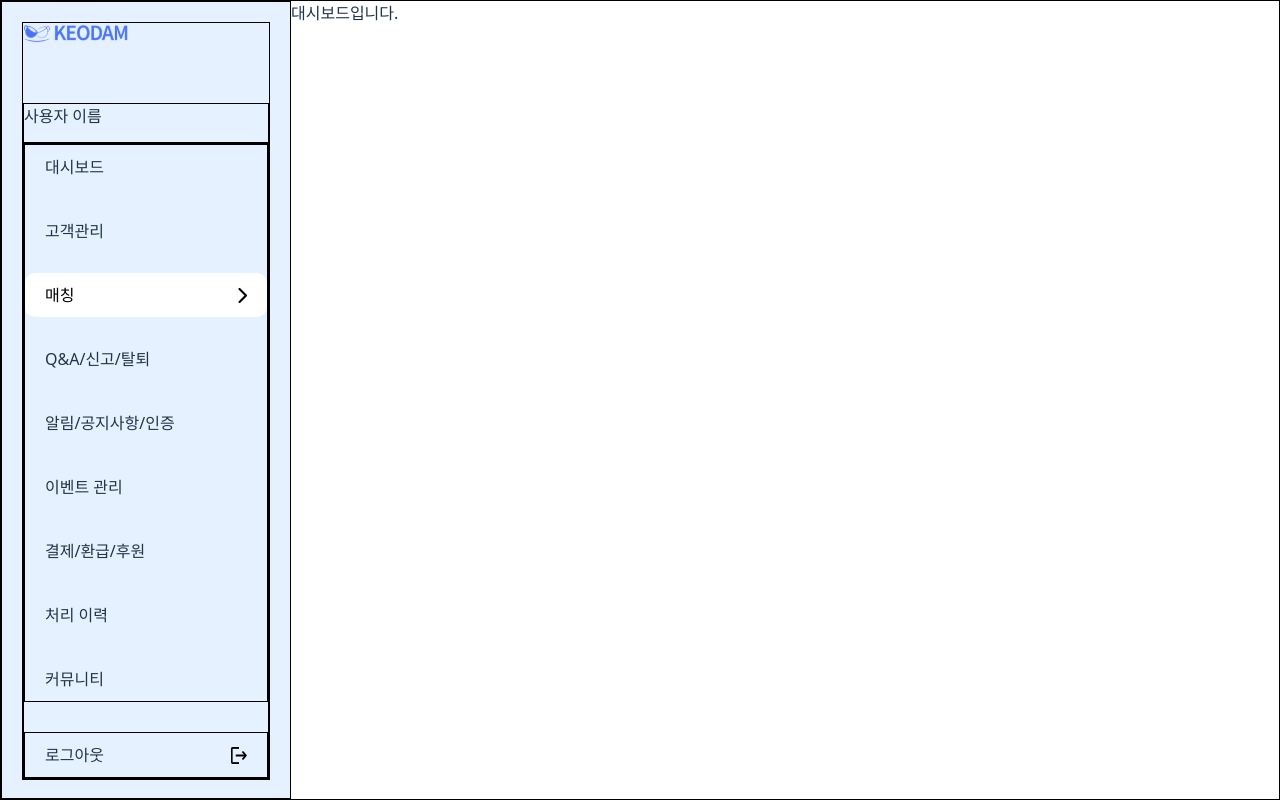
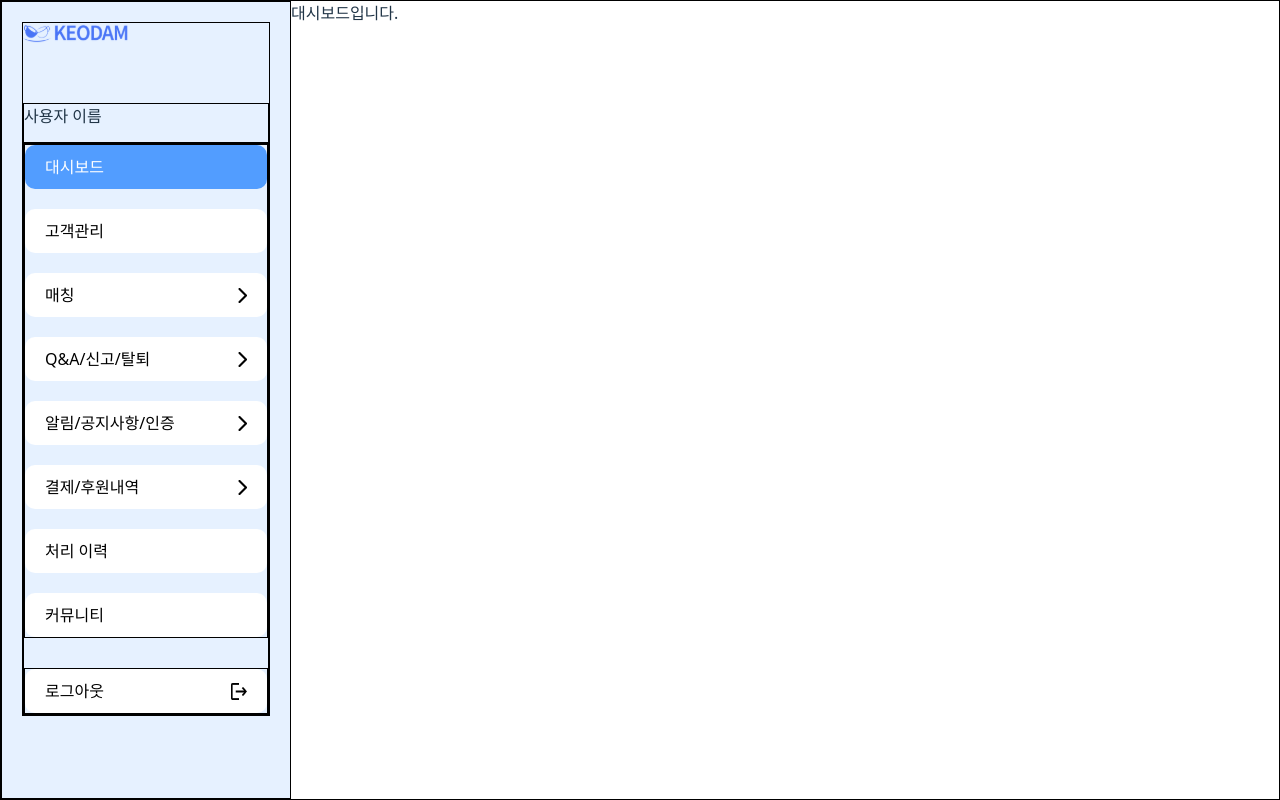
Before and after one commit to keodam/keodam-frontend-web, a React (Vite) app: page /dash in a window 1280 px wide. Built offline with nearby package versions, Linux system fonts and the light colour scheme.

Commit message:
feat: LeftNavBar 드랍다운 기능 및 서브메뉴 필터 추가

```diff
--- a/src/components/Admin/LeftNavBar.module.less
+++ b/src/components/Admin/LeftNavBar.module.less
@@ -10,7 +10,6 @@
 }
 .contents {
   width: 100%;
-  // height: 100%;
   border: 1px solid black;
 
 }
@@ -25,7 +24,6 @@
 }
 .buttonsContainer {
   width: 100%;
-  // height: 93%;
   border: 1px solid black;
 
   display: flex;
@@ -66,25 +64,52 @@
 }
 
 .buttonChange {
-  padding: 0 20px;
+  padding: 0 20px 10px 27px;
   display: flex;
+  gap: 8px;
   flex-direction: column;
   background-color: inherit;
   color: inherit;
 }
 
+/* 호버 효과 */
 .buttonContainer:hover {
   background-color: #529DFF;
-  color: white;
 }
 
+.buttonContainer:hover .button {
+  color: white;
+  font-weight: bold;
+}
+
+/* 활성화(선택) 효과 */
 .active {
   background-color: #529DFF;
+}
+
+.active .button {
   color: white;
+  font-weight: bold;
 }
+
 
 .icon{
   display: flex;
   align-items: center;
   justify-content: center;
 }
+
+/* 추가: 드롭다운 서브메뉴 스타일 */
+.subMenuItem {
+  color: rgba(255, 255, 255, 0.6);
+  cursor: pointer;
+}
+
+.subMenuItem:hover {
+  color: white;
+}
+
+.selected {
+  color: white;
+  font-weight: bold;
+}
--- a/src/components/Admin/LeftNavBar.tsx
+++ b/src/components/Admin/LeftNavBar.tsx
@@ -1,117 +1,253 @@
 import styles from "./LeftNavBar.module.less";
 import { useState } from "react";
-import { Navigate, useNavigate } from "react-router-dom";
-import 로고 from "../../assets/Admin/navbar logo.svg"
-import 화살표 from "../../assets/Admin/icon/add.png"
-import 흰색화살표 from "../../assets/Admin/icon/addWhite.png"
-import 아래흰색화살표 from "../../assets/Admin/icon/addWhiteChange.png"
-import 로그아웃 from "../../assets/Admin/icon/logout.png"
+import { useNavigate, useLocation } from "react-router-dom";
+import 로고 from "../../assets/Admin/navbar logo.svg";
+import 화살표 from "../../assets/Admin/icon/add.png";
+import 흰색화살표 from "../../assets/Admin/icon/addWhite.png";
+import 아래흰색화살표 from "../../assets/Admin/icon/addWhiteChange.png";
+import 로그아웃 from "../../assets/Admin/icon/logout.png";
+
 const LeftNavBar = () => {
+  const [isMatchingOpen, setIsMatchingOpen] = useState(false);
+  const [isQnaOpen, setIsQnaOpen] = useState(false);
+  const [isNoticeOpen, setIsNoticeOpen] = useState(false);
+  const [isPayOpen, setIsPayOpen] = useState(false);
 
-  const [userName, setUserName] = useState<string>("사용자 이름");
-  // hover(마우스가 올라갔을 때)이미지 변경
-  // 클릭시 이미지 변경
-  const [isHover, setIsHover] = useState(false);
-  const [isOpen, setIsOpen] = useState(false);
+  const [hoverTarget, setHoverTarget] = useState<string | null>(null);
+
+  const location = useLocation();
+  const params = new URLSearchParams(location.search);
+  const filter = params.get("filter");
 
   const navigate = useNavigate();
-  const goDash = () => {
-    navigate("../dash");
-  };
-  const goUser = () => {
-    navigate("../user");
-  };
-  const goMatching = () => {
-    navigate("../matching");
-  };
-  const goSupport = () => {
-    navigate("../support");
-  };
-  const goNotice = () => {
-    navigate("../notice");
-  };
-  const goEvent = () => {
-    navigate("../event");
-  };
-  const goPay = () => {
-    navigate("../pay");
-  };
-  const goHistory = () => {
-    navigate("../history");
-  };
-  const goCommunity = () =>{
-    navigate("../")
-  }
 
   const handleMatchingClick = () => {
-    goMatching();
-    setIsOpen(!isOpen);
+    setIsMatchingOpen(true);
+    setIsQnaOpen(false);
+    setIsNoticeOpen(false);
+    setIsPayOpen(false);
+    navigate("/matching?filter=커피챗 신청현황");
   };
 
-  // 현재 로그아웃 기능은 따로 없고 그냥 navigate만 박아둠 나중에 수정
-  const handleLogOut = () => {
-    navigate("../login");
+  const handleSubMenuClick = (menu: string) => {
+    navigate(`/matching?filter=${encodeURIComponent(menu)}`);
   };
+
+  const handleQnaClick = () => {
+    setIsMatchingOpen(false);
+    setIsQnaOpen(true);
+    setIsNoticeOpen(false);
+    setIsPayOpen(false);
+    navigate("/support?filter=Q&A");
+  };
+
+  const handleQnaSubMenuClick = (menu: string) => {
+    navigate(`/support?filter=${encodeURIComponent(menu)}`);
+  };
+
+  const handleNoticeClick = () => {
+    setIsMatchingOpen(false);
+    setIsQnaOpen(false);
+    setIsNoticeOpen(true);
+    setIsPayOpen(false);
+    navigate("/notice?filter=알림");
+  };
+
+  const handleNoticeSubMenuClick = (menu: string) => {
+    navigate(`/notice?filter=${encodeURIComponent(menu)}`);
+  };
+
+  const handlePayClick = () => {
+    setIsMatchingOpen(false);
+    setIsQnaOpen(false);
+    setIsNoticeOpen(false);
+    setIsPayOpen(true);
+    navigate("/pay?filter=결제");
+  };
+
+  const handlePaySubMenuClick = (menu: string) => {
+    navigate(`/pay?filter=${encodeURIComponent(menu)}`);
+  };
+
   return (
     <nav className={styles.leftNavBar}>
       <div className={styles.contents}>
-        <div className={styles.logo}><img src={로고} alt="로고"/></div>
-        <div className={styles.name}>{userName}</div>
+        <div className={styles.logo}>
+          <img src={로고} alt="로고" />
+        </div>
+        <div className={styles.name}>사용자 이름</div>
+
         <div className={styles.buttonsContainer}>
           <div className={styles.buttonsTop}>
-            <div className={styles.button} onClick={goDash}>
+            {/* 대시보드 */}
+            <div className={`${styles.buttonContainer} ${location.pathname === "/dash" ? styles.active : ""}`}>
+              <div className={styles.button} onClick={() => navigate("/dash")}>
                 대시보드
               </div>
-            <div className={styles.button} onClick={goUser}>
+            </div>
+
+            {/* 고객관리 */}
+            <div className={`${styles.buttonContainer} ${location.pathname === "/user" ? styles.active : ""}`}>
+              <div className={styles.button} onClick={() => navigate("/user")}>
                 고객관리
               </div>
-          <div className={`${styles.buttonContainer} ${isHover || isOpen ? styles.active : ""}`}>
+            </div>
+
+            {/* 매칭 */}
+            <div className={`${styles.buttonContainer} ${(hoverTarget === "matching" || isMatchingOpen || location.pathname === "/matching") ? styles.active : ""}`}>
               <div
                 className={styles.button}
                 onClick={handleMatchingClick}
-              onMouseEnter={() => setIsHover(true)}
-              onMouseLeave={() => setIsHover(false)}
+                onMouseEnter={() => setHoverTarget("matching")}
+                onMouseLeave={() => setHoverTarget(null)}
               >
                 <div>매칭</div>
                 <div className={styles.icon}>
-                <img src={isOpen ? 아래흰색화살표 : isHover ? 흰색화살표 : 화살표} alt="화살표" />
+                  <img
+                    src={
+                      isMatchingOpen
+                        ? 아래흰색화살표
+                        : hoverTarget === "matching" || location.pathname === "/matching"
+                        ? 흰색화살표
+                        : 화살표
+                    }
+                    alt="화살표"
+                  />
                 </div>
               </div>
-            {isOpen && (
+
+              {isMatchingOpen && (
                 <div className={styles.buttonChange}>
-                <div>커피챗 신청현황</div>
-                <div>커피챗 거절</div>
-                <div>커피챗 수락</div>
-                <div>취소</div>
-                <div>매칭 예정</div>
-                <div>매칭 종료</div>
+                  <div className={`${styles.subMenuItem} ${filter === "커피챗 신청현황" ? styles.selected : ""}`} onClick={() => handleSubMenuClick("커피챗 신청현황")}>커피챗 신청현황</div>
+                  <div className={`${styles.subMenuItem} ${filter === "커피챗 거절" ? styles.selected : ""}`} onClick={() => handleSubMenuClick("커피챗 거절")}>커피챗 거절</div>
+                  <div className={`${styles.subMenuItem} ${filter === "커피챗 수락" ? styles.selected : ""}`} onClick={() => handleSubMenuClick("커피챗 수락")}>커피챗 수락</div>
+                  <div className={`${styles.subMenuItem} ${filter === "취소" ? styles.selected : ""}`} onClick={() => handleSubMenuClick("취소")}>취소</div>
+                  <div className={`${styles.subMenuItem} ${filter === "매칭 예정" ? styles.selected : ""}`} onClick={() => handleSubMenuClick("매칭 예정")}>매칭 예정</div>
+                  <div className={`${styles.subMenuItem} ${filter === "매칭 종료" ? styles.selected : ""}`} onClick={() => handleSubMenuClick("매칭 종료")}>매칭 종료</div>
                 </div>
               )}
             </div>
 
-            <div className={styles.button} onClick={goSupport}>
-              Q&A/신고/탈퇴
+            {/* Q&A/신고/탈퇴 */}
+            <div className={`${styles.buttonContainer} ${(hoverTarget === "qna" || isQnaOpen || location.pathname === "/support") ? styles.active : ""}`}>
+              <div
+                className={styles.button}
+                onClick={handleQnaClick}
+                onMouseEnter={() => setHoverTarget("qna")}
+                onMouseLeave={() => setHoverTarget(null)}
+              >
+                <div>Q&A/신고/탈퇴</div>
+                <div className={styles.icon}>
+                  <img
+                    src={
+                      isQnaOpen
+                        ? 아래흰색화살표
+                        : hoverTarget === "qna" || location.pathname === "/support"
+                        ? 흰색화살표
+                        : 화살표
+                    }
+                    alt="화살표"
+                  />
+                </div>
+              </div>
 
+              {isQnaOpen && (
+                <div className={styles.buttonChange}>
+                  <div className={`${styles.subMenuItem} ${filter === "Q&A" ? styles.selected : ""}`} onClick={() => handleQnaSubMenuClick("Q&A")}>Q&A</div>
+                  <div className={`${styles.subMenuItem} ${filter === "신고" ? styles.selected : ""}`} onClick={() => handleQnaSubMenuClick("신고")}>신고</div>
+                  <div className={`${styles.subMenuItem} ${filter === "탈퇴" ? styles.selected : ""}`} onClick={() => handleQnaSubMenuClick("탈퇴")}>탈퇴</div>
                 </div>
-            <div className={styles.button} onClick={goNotice}>
-              알림/공지사항/인증
+              )}
             </div>
-            <div className={styles.button} onClick={goEvent}>
-              이벤트 관리
+
+            {/* 알림/공지사항/인증 */}
+            <div className={`${styles.buttonContainer} ${(hoverTarget === "notice" || isNoticeOpen || location.pathname === "/notice") ? styles.active : ""}`}>
+              <div
+                className={styles.button}
+                onClick={handleNoticeClick}
+                onMouseEnter={() => setHoverTarget("notice")}
+                onMouseLeave={() => setHoverTarget(null)}
+              >
+                <div>알림/공지사항/인증</div>
+                <div className={styles.icon}>
+                  <img
+                    src={
+                      isNoticeOpen
+                        ? 아래흰색화살표
+                        : hoverTarget === "notice" || location.pathname === "/notice"
+                        ? 흰색화살표
+                        : 화살표
+                    }
+                    alt="화살표"
+                  />
                 </div>
-            <div className={styles.button} onClick={goPay}>
-              결제/환급/후원
               </div>
-            <div className={styles.button} onClick={goHistory}>
+
+              {isNoticeOpen && (
+                <div className={styles.buttonChange}>
+                  <div className={`${styles.subMenuItem} ${filter === "알림" ? styles.selected : ""}`} onClick={() => handleNoticeSubMenuClick("알림")}>알림</div>
+                  <div className={`${styles.subMenuItem} ${filter === "공지사항" ? styles.selected : ""}`} onClick={() => handleNoticeSubMenuClick("공지사항")}>공지사항</div>
+                  <div className={`${styles.subMenuItem} ${filter === "인증" ? styles.selected : ""}`} onClick={() => handleNoticeSubMenuClick("인증")}>인증</div>
+                </div>
+              )}
+            </div>
+
+            {/* 결제/후원내역 */}
+            <div className={`${styles.buttonContainer} ${(hoverTarget === "pay" || isPayOpen || location.pathname === "/pay") ? styles.active : ""}`}>
+              <div
+                className={styles.button}
+                onClick={handlePayClick}
+                onMouseEnter={() => setHoverTarget("pay")}
+                onMouseLeave={() => setHoverTarget(null)}
+              >
+                <div>결제/후원내역</div>
+                <div className={styles.icon}>
+                  <img
+                    src={
+                      isPayOpen
+                        ? 아래흰색화살표
+                        : hoverTarget === "pay" || location.pathname === "/pay"
+                        ? 흰색화살표
+                        : 화살표
+                    }
+                    alt="화살표"
+                  />
+                </div>
+              </div>
+
+              {isPayOpen && (
+                <div className={styles.buttonChange}>
+                  <div className={`${styles.subMenuItem} ${filter === "결제" ? styles.selected : ""}`} onClick={() => handlePaySubMenuClick("결제")}>결제</div>
+                  <div className={`${styles.subMenuItem} ${filter === "환불" ? styles.selected : ""}`} onClick={() => handlePaySubMenuClick("환불")}>환불</div>
+                  <div className={`${styles.subMenuItem} ${filter === "환급" ? styles.selected : ""}`} onClick={() => handlePaySubMenuClick("환급")}>환급</div>
+                </div>
+              )}
+            </div>
+
+            {/* 처리 이력 */}
+            <div className={`${styles.buttonContainer} ${location.pathname === "/history" ? styles.active : ""}`}>
+              <div className={styles.button} onClick={() => navigate("/history")}>
                 처리 이력
               </div>
-            <div className={styles.button} onClick={goCommunity}>
+            </div>
+
+            {/* 커뮤니티 */}
+            <div className={`${styles.buttonContainer} ${location.pathname === "/" ? styles.active : ""}`}>
+              <div className={styles.button} onClick={() => navigate("/")}>
                 커뮤니티
               </div>
             </div>
+          </div>
+
+          {/* 로그아웃 */}
           <div className={styles.buttonRow}>
-            <div className={styles.button} onClick={handleLogOut}>
-              <div>로그아웃</div><div className={styles.icon}><img src={로그아웃} alt="로그아웃 아이콘"/></div>
+            <div className={styles.buttonContainer}>
+              <div className={styles.button} onClick={() => navigate("/login")}>
+                <div>로그아웃</div>
+                <div className={styles.icon}>
+                  <img src={로그아웃} alt="로그아웃 아이콘" />
+                </div>
+              </div>
             </div>
           </div>
         </div>
```
Lines whose indentation alone changed are shown as unchanged.
